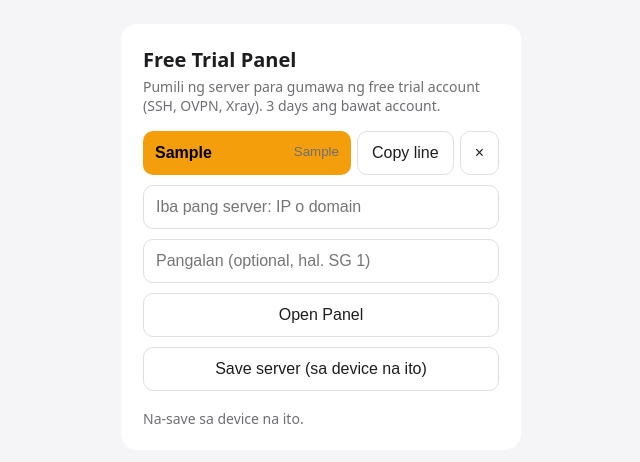
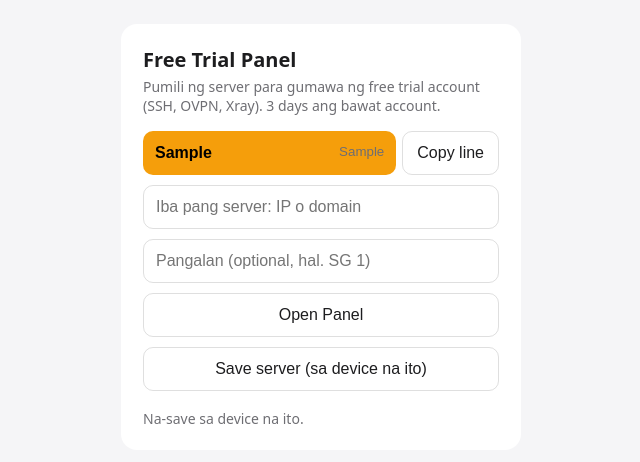
Before and after one commit to noelrubio143/aaa, a plain HTML site: page index.html in a window 1280 px wide. Both pictures are taken after typing "Sample", "Sample" into the empty fields and a click on the button "Save server (sa device na ito)". Shown: the whole page, without its empty margins (319-959 px from the left). Drawn offline with Linux system fonts and the light colour scheme.

Commit message:
Update index.html

```diff
--- a/index.html
+++ b/index.html
@@ -51,9 +51,7 @@ function render(){
     if (mine) {
       const c = document.createElement("button"); c.className = "alt"; c.textContent = "Copy line"; c.title = "Para sa servers.json sa GitHub";
       c.onclick = () => { navigator.clipboard.writeText(JSON.stringify({name: s.name || s.host, host: s.host})); $("m").textContent = "Na-copy. Idagdag sa servers.json sa GitHub para makita ng lahat."; };
-      const x = document.createElement("button"); x.className = "alt"; x.textContent = "×";
-      x.onclick = () => { setLocal(getLocal().filter(v => v.host !== s.host)); render(); };
-      row.append(c, x);
+      row.append(c);
     }
     box.append(row);
   };
```
